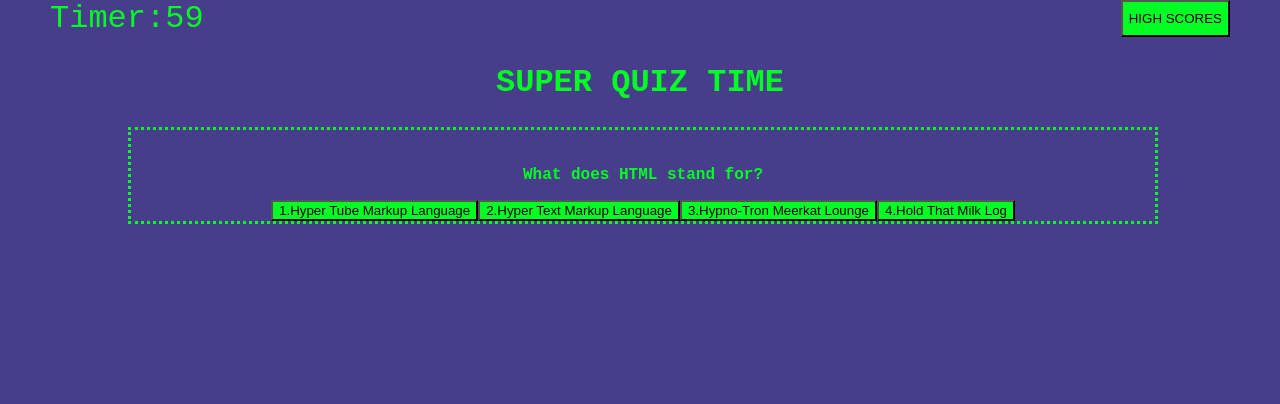
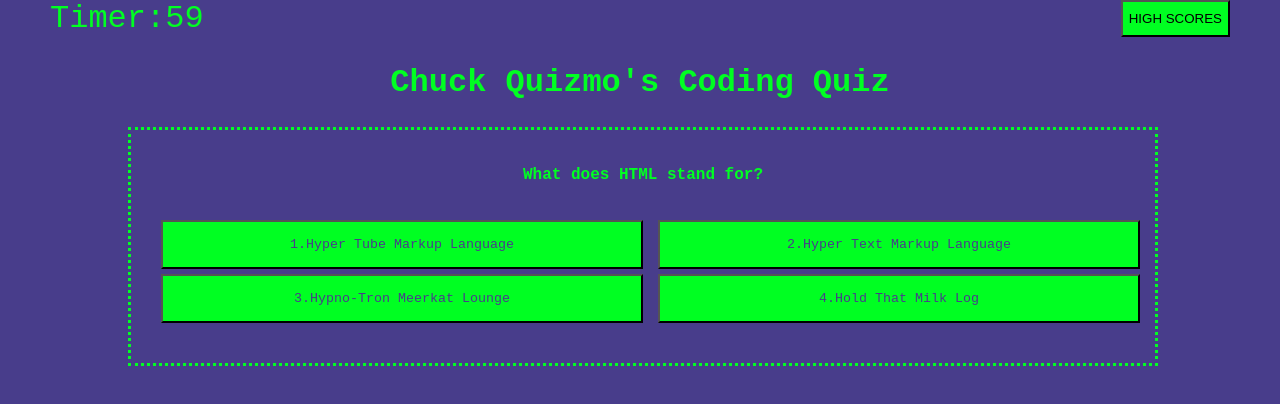
Before and after one commit to TGold90/SUPER-QUIZ-TIME, a plain HTML site: page index.html in a window 1280 px wide. Both pictures are taken after a click on the button "START". Drawn offline with Linux system fonts and the light colour scheme.

Commit message:
CSS changes

```diff
--- a/index.html
+++ b/index.html
@@ -5,7 +5,7 @@
     <meta http-equiv="X-UA-Compatible" content="IE=edge">
     <meta name="viewport" content="width=device-width, initial-scale=1.0">
     <link rel="stylesheet" href="style.css">
-    <title>SUPER QUIZ TIME - Bootcamp Quiz</title>
+    <title>Chuck Quizmo's Coding Quiz - Bootcamp Quiz</title>
 </head>
 <body>
 <header>
@@ -15,7 +15,7 @@
     </div>
     <button id="high scores">HIGH SCORES</button>
 </header>
-    <h2 id="SQT">SUPER QUIZ TIME</h2>
+    <h2 id="SQT">Chuck Quizmo's Coding Quiz</h2>
     <!--box with start button and brief explanation-->
     <div id="quizbox">
         <h2 id="gameover"></h2>
--- a/script.js
+++ b/script.js
@@ -35,8 +35,9 @@ startBtn.style.display = "none";
         timeLeft--
  }  else if (timeLeft === 0){
      timeLeft = 0;
-     timerElement.textContent = 'OUT OF TIME';
+     timerElement.textContent = 'GAME OVER';
     clearInterval(timer);
+    //run end of game function
   }
  }, 1000);
 
@@ -92,7 +93,7 @@ function clickQuestion() {
     }
     currentQuestionInd++
     if (currentQuestionInd === questionSequence.length){
-        alert("You've run out of questions")  //this will actually be a end of game function.
+        alert("You've run out of questions")//this will actually be a end of game function.
     } else {
         currentQuestion();
     }
--- a/style.css
+++ b/style.css
@@ -44,11 +44,13 @@ li {
     text-align: center;
     border: 3px rgb(0, 255, 34) dotted;
     width: 80%;
+    padding-bottom: 25px;
 }
 
-.buttonBox {
+.buttonbox {
     display: grid;
-    grid-template-columns: 2fr, auto;
+    grid-template-columns: repeat(2, auto);
+    margin: 15px;
 }
 
 #questioncontent {
@@ -72,3 +74,11 @@ li {
 .answerBtn {
     flex-direction: column;
 }
+
+.choice {
+    padding:15px;
+    margin: 5px 0px 0px 15px;
+    gap:15px;
+    color: darkslateblue;
+    font-family: 'Courier New', Courier, monospace;;
+}
```
